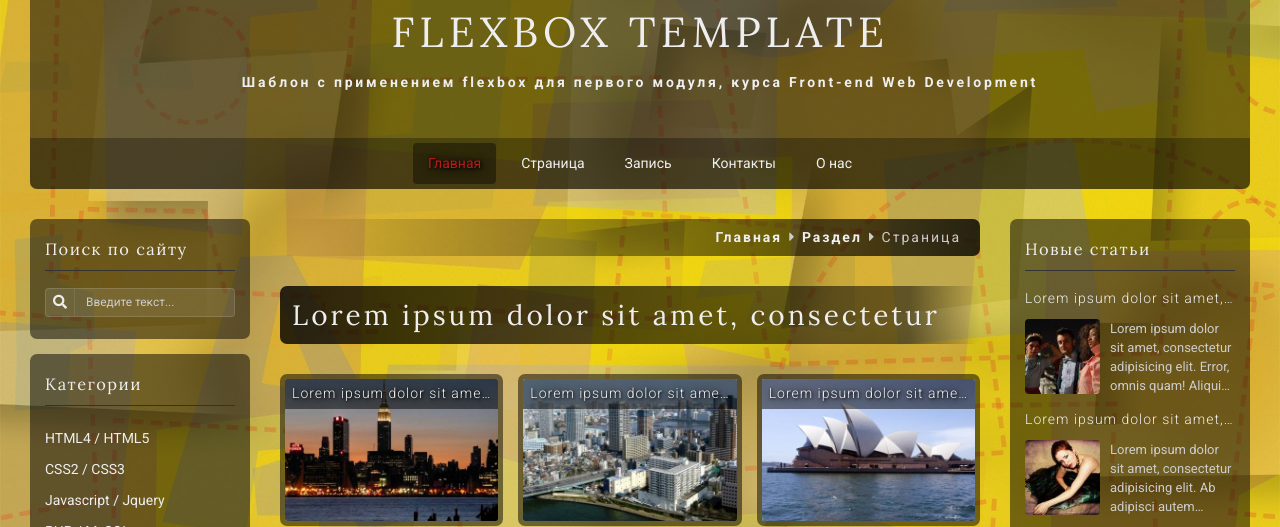
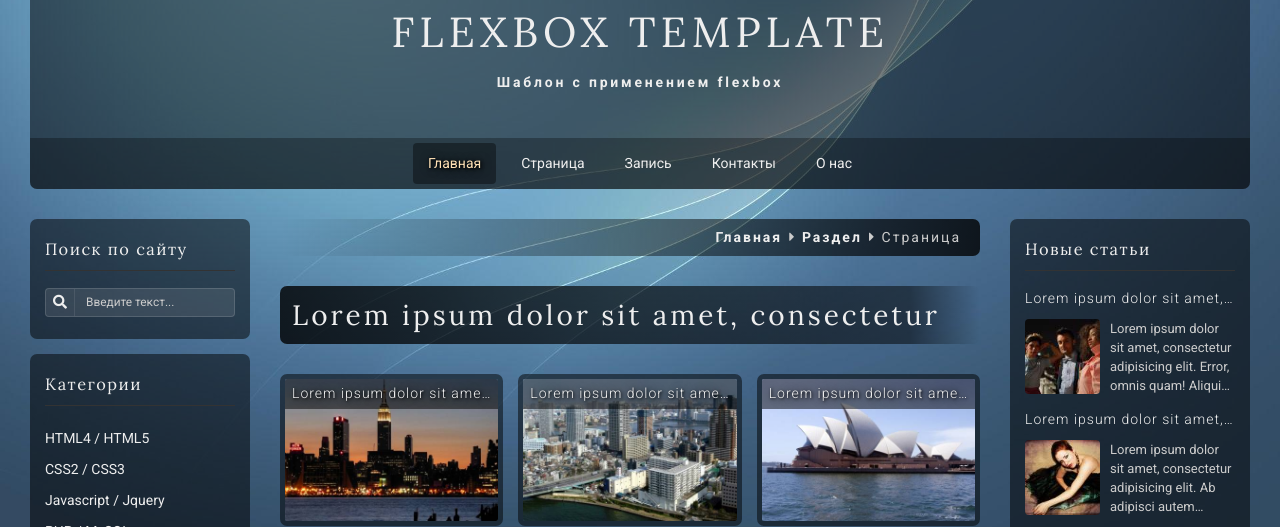
Before and after one commit to Grimovich/FLEXBOX_TEMPLATE, a website: page index.html in a window 1280 px wide. Shown: the part 199-726 px from the top of the page. Drawn offline with Linux system fonts and the light colour scheme.

Commit message:
Background replacement

```diff
--- a/assets/scss/common/_typography.scss
+++ b/assets/scss/common/_typography.scss
@@ -15,7 +15,7 @@ body {
 
   opacity: 1;
   background-color: $color-warning;
-  background-image: url(../img/global-bg.jpg);
+  background-image: url(../img/global-bg1.jpg);
   background-attachment: fixed;
   background-position: top center;
   background-size: cover;
--- a/assets/scss/presets/_skin.scss
+++ b/assets/scss/presets/_skin.scss
@@ -1,7 +1,7 @@
-$color-accent: #e12727;
-$color-button-accent: #bb1a1a;
+$color-accent: #ffcdb5;
+$color-button-accent: #ffe1b5;
 $color-accent-dark: darken($color-accent, 10%);
-$color-warning: #d8b036;
+$color-warning: #5883ad;
 $color-dark: #000000;
 $color-gray: #cccccc;
 $color-light: #eeeeee;
--- a/index.html
+++ b/index.html
@@ -21,8 +21,7 @@
     <div class="header-logo">
       <img class="header-logo__image" src="assets/img/logo.png" alt="header-logo">
       <strong class="header-logo__title">FLEXBOX TEMPLATE</strong>
-      <span class="header-logo__description">Шаблон с применением flexbox для первого модуля, курса&nbsp;Front-end Web
-        Development</span>
+      <span class="header-logo__description">Шаблон с применением flexbox </span>
     </div>
     <nav class="header-menu">
       <div class="header-menu__btn">
```
Also changed, not shown: assets/css/style.css, assets/css/style.min.css, assets/img/global-bg.jpg (deleted), assets/img/global-bg1.jpg (added).
